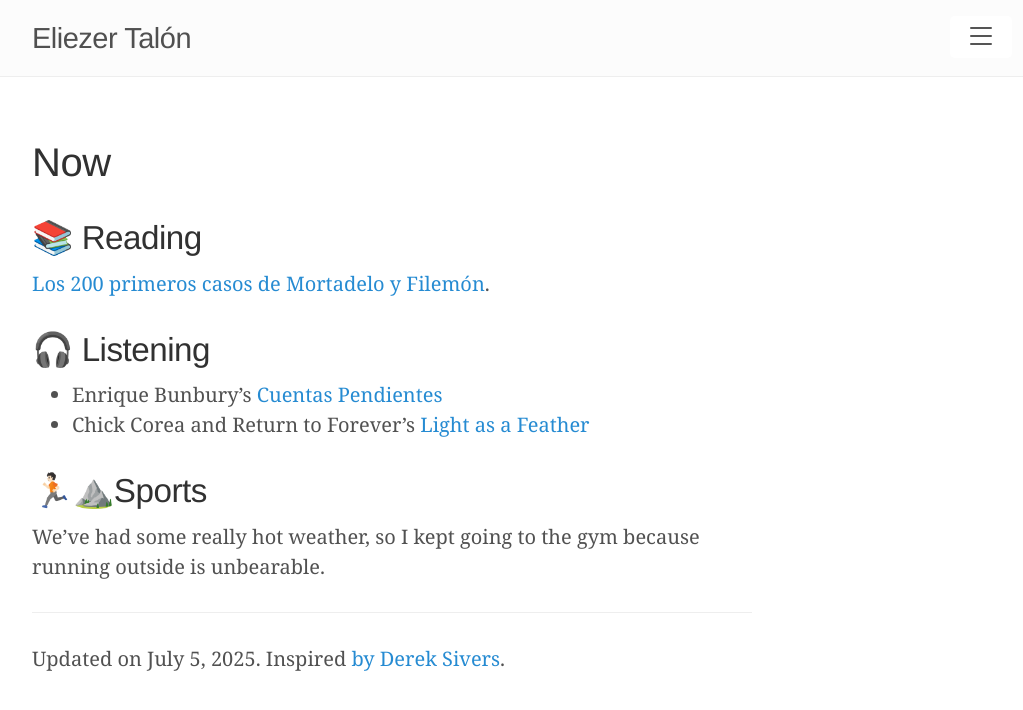
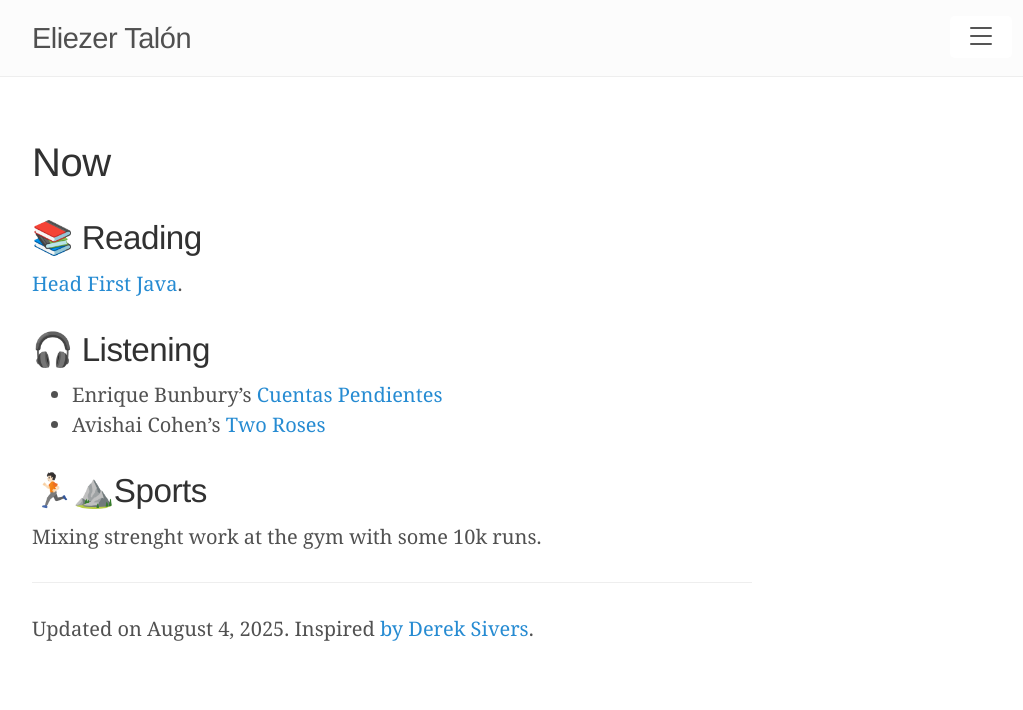
Before and after one commit to elitalon/elitalon.github.io, a Jekyll site: the page built from now.md, in a window 1280 px wide. Shown: the top 710 px of the page, without its empty margins (248-1271 px from the left). Built offline with Jekyll 4.4.1, drawn with Linux system fonts in a browser that asks for light colours.

Commit message:
Update 'Now'

```diff
--- a/now.md
+++ b/now.md
@@ -1,18 +1,18 @@
 ---
 layout: page
 title: Now
-date: 2025-07-05
+date: 2025-08-04
 ---
 
 ## 📚 Reading
-[Los 200 primeros casos de Mortadelo y Filemón](https://www.penguinlibros.com/es/libros-ninos-7-anos/370418-libro-los-200-primeros-casos-de-mortadelo-y-filemon-9788402430557).
+[Head First Java](https://www.oreilly.com/library/view/head-first-java/9781492091646/).
 
 ## 🎧 Listening
 - Enrique Bunbury's [Cuentas Pendientes](https://es.wikipedia.org/wiki/Cuentas_pendientes)
-- Chick Corea and Return to Forever's [Light as a Feather](https://en.wikipedia.org/wiki/Light_as_a_Feather)
+- Avishai Cohen's [Two Roses](https://avishaicohen.com/homepage/two-roses/)
 
 ## 🏃🏻⛰️Sports
-We've had some really hot weather, so I kept going to the gym because running outside is unbearable.
+Mixing strenght work at the gym with some 10k runs.
 
 ---
 
```
